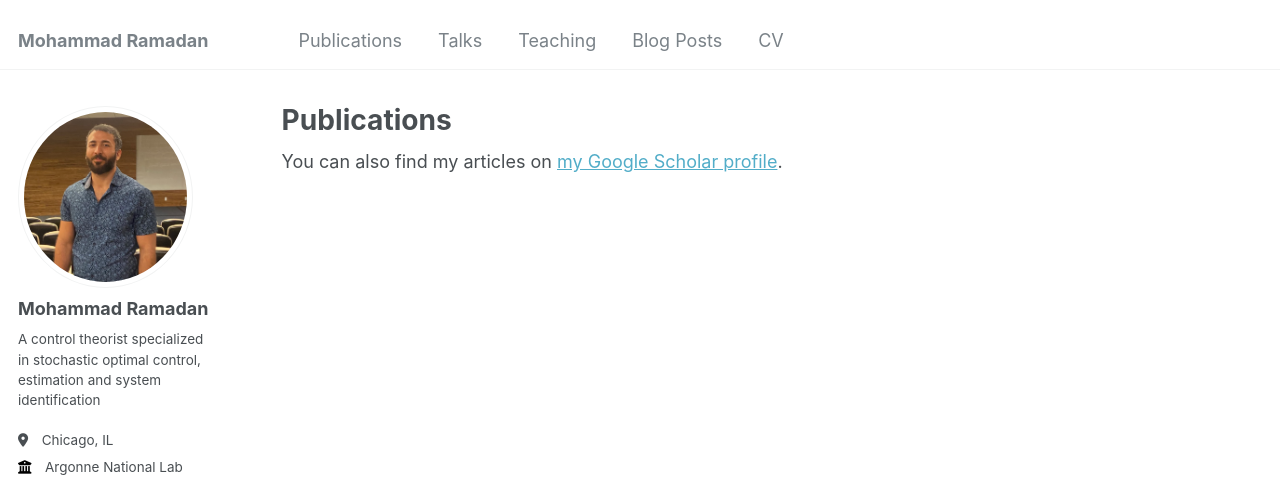
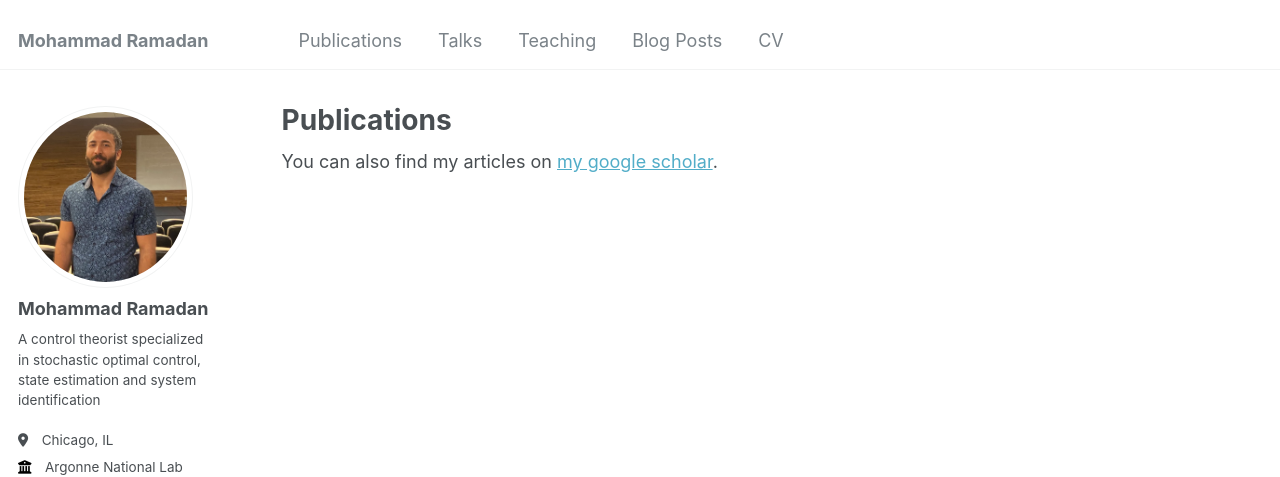
Before and after one commit to msramada/msramada.github.io, a Jekyll site: the page built from _pages/publications.md, in a window 1280 px wide. Shown: the top 477 px of the page. Built offline with Jekyll 4.4.1, drawn with Linux system fonts in a browser that asks for light colours; some web fonts are replaced.

Commit message:
Few changes

```diff
--- a/_config.yml
+++ b/_config.yml
@@ -24,7 +24,7 @@
   avatar           : "personal_pic.jpg"
   name             : "Mohammad Ramadan"
   pronouns         : # example: "she/her"
-  bio              : "A control theorist specialized in stochastic optimal control, estimation and system identification"
+  bio              : "A control theorist specialized in stochastic optimal control, state estimation and system identification"
   location         : "Chicago, IL"
   employer         : "Argonne National Lab"
   uri              : # URL
--- a/_pages/publications.md
+++ b/_pages/publications.md
@@ -6,5 +6,5 @@
 ---
 
 {% if site.author.googlescholar %}
-  <div class="wordwrap">You can also find my articles on <a href="{{site.author.googlescholar}}">my Google Scholar profile</a>.</div>
+  <div class="wordwrap">You can also find my articles on <a href="{{site.author.googlescholar}}">my google scholar</a>.</div>
 {% endif %}
```
Also changed, not shown: _pages/teaching.md (renamed from _pages/teaching.html).
